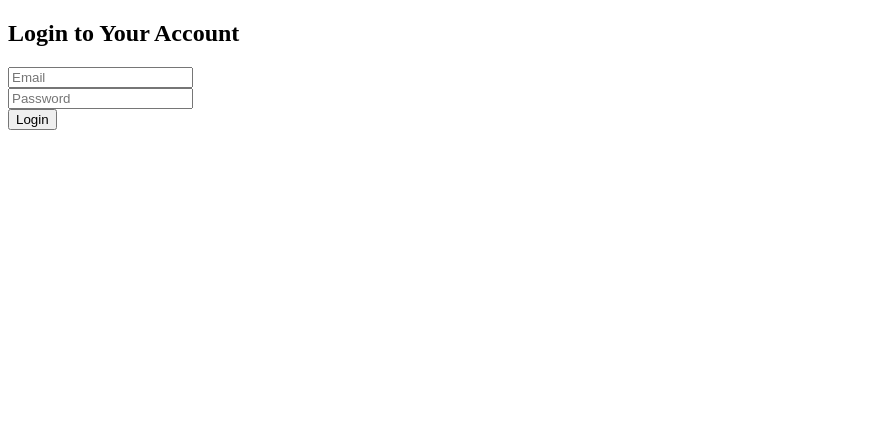
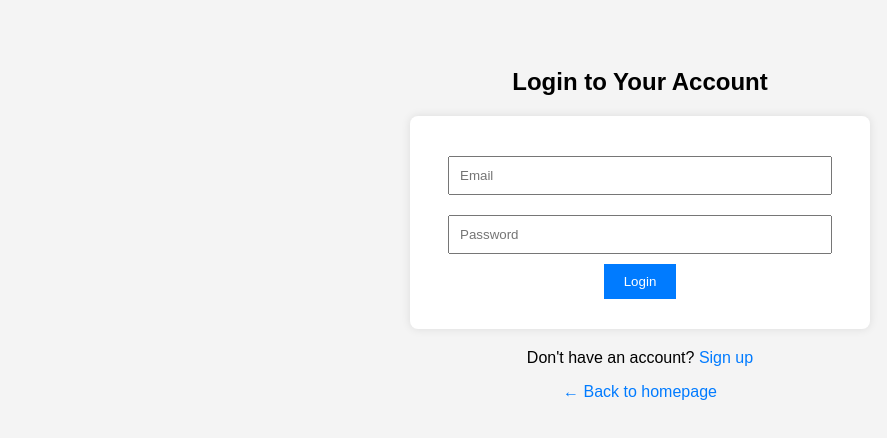
Before and after one commit to Ewawere/DREAL, a website: page public/login.html in a window 1280 px wide. Shown: the whole page, without its empty margins (0-887 px from the left). Drawn offline with Linux system fonts and the light colour scheme.

Commit message:
Update login.html

```diff
--- a/public/login.html
+++ b/public/login.html
@@ -4,6 +4,59 @@
 <head>
   <meta charset="UTF-8" />
   <title>Login</title>
+  <style>
+    body {
+      font-family: Arial, sans-serif;
+      padding: 40px;
+      background-color: #f4f4f4;
+      text-align: center;
+    }
+
+    form {
+      background-color: #fff;
+      padding: 30px;
+      border-radius: 8px;
+      max-width: 400px;
+      margin: auto;
+      box-shadow: 0 0 10px rgba(0,0,0,0.1);
+    }
+
+    input {
+      width: 90%;
+      padding: 10px;
+      margin: 10px 0;
+    }
+
+    button {
+      padding: 10px 20px;
+      background-color: #007bff;
+      border: none;
+      color: white;
+      cursor: pointer;
+    }
+
+    button:hover {
+      background-color: #0056b3;
+    }
+
+    #message {
+      margin-top: 15px;
+      color: red;
+    }
+
+    .links {
+      margin-top: 20px;
+    }
+
+    a {
+      text-decoration: none;
+      color: #007bff;
+    }
+
+    a:hover {
+      text-decoration: underline;
+    }
+  </style>
 </head>
 <body>
   <h2>Login to Your Account</h2>
@@ -16,6 +69,11 @@
 
   <p id="message"></p>
 
+  <div class="links">
+    <p>Don't have an account? <a href="/signup.html">Sign up</a></p>
+    <p><a href="/index.html">← Back to homepage</a></p>
+  </div>
+
   <script>
     document.getElementById('loginForm').addEventListener('submit', async function (e) {
       e.preventDefault();
@@ -23,6 +81,7 @@
       const email = document.getElementById('email').value;
       const password = document.getElementById('password').value;
 
+      try {
         const res = await fetch('/login', {
           method: 'POST',
           headers: { 'Content-Type': 'application/json' },
@@ -33,11 +92,11 @@
         document.getElementById('message').innerText = data.message;
 
         if (res.ok) {
-        // ✅ Store user info in localStorage for dashboard use
           localStorage.setItem('loggedInUser', JSON.stringify(data.user));
-
-        // ✅ Redirect to dashboard
           window.location.href = '/dashboard.html';
+        }
+      } catch (err) {
+        document.getElementById('message').innerText = 'Server error. Please try again.';
       }
     });
   </script>
```
Lines whose indentation alone changed are shown as unchanged.
